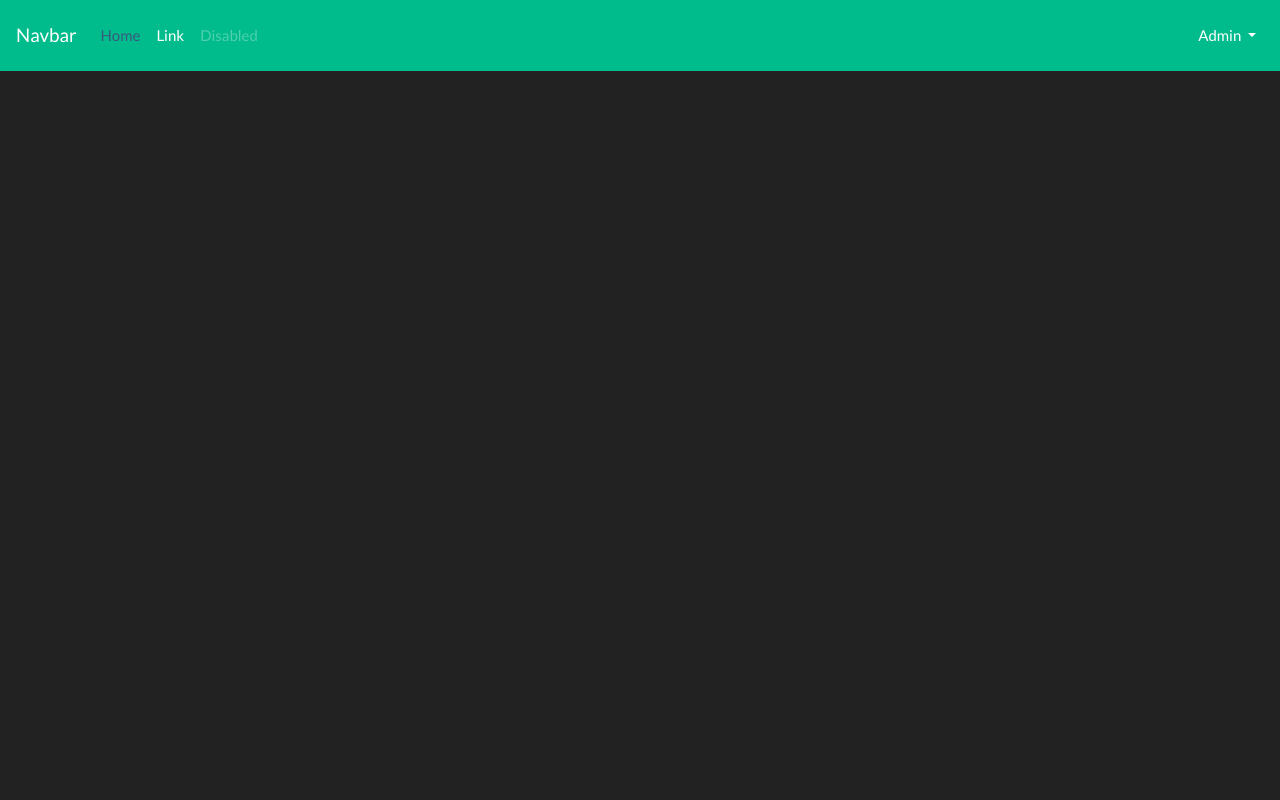
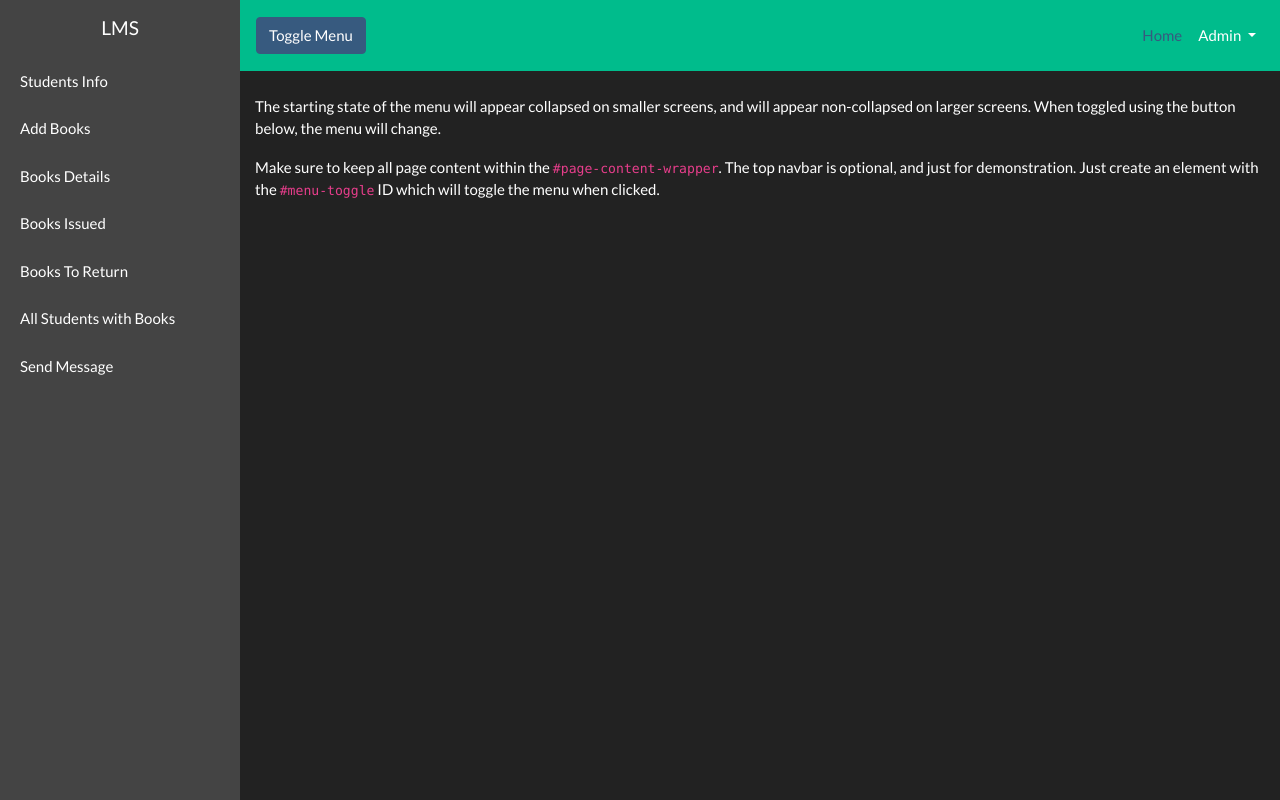
Before and after one commit to RyanMichaelNasalinas/LibraryManagementSystem, a PHP site: page /dashboard.php in a window 1280 px wide. Run offline with PHP 8.4, Linux system fonts and the light colour scheme; a user stored in the database is signed in.

Commit message:
Added new feature for the website

```diff
--- a/assets/css/custom.css
+++ b/assets/css/custom.css
@@ -1,15 +1,55 @@
+body {
+  overflow-x: hidden;
+}
+
+#sidebar-wrapper {
+  min-height: 100vh;
+  margin-left: -15rem;
+  -webkit-transition: margin .25s ease-out;
+  -moz-transition: margin .25s ease-out;
+  -o-transition: margin .25s ease-out;
+  transition: margin .25s ease-out;
+}
+
+#sidebar-wrapper .sidebar-heading {
+  padding: 0.875rem 1.25rem;
+  font-size: 1.2rem;
+}
+
+#sidebar-wrapper .list-group {
+  width: 15rem;
+}
+
+#page-content-wrapper {
+  min-width: 100vw;
+}
+
+#wrapper.toggled #sidebar-wrapper {
+  margin-left: 0;
+}
+
+@media (min-width: 768px) {
+  #sidebar-wrapper {
+    margin-left: 0;
+  }
+
+  #page-content-wrapper {
+    min-width: 0;
+    width: 100%;
+  }
+
+  #wrapper.toggled #sidebar-wrapper {
+    margin-left: -15rem;
+  }
+}
 
 #login-container .login-form {
   margin-top: 100px;
 }
 
-
-
-
-
 @media only screen and (max-width:600px) {
     #login-container .login-form {
-    margin-top: 50px;
-    width: 100%;
+      margin-top: 50px;
+      width: 100%;
   }
 }
--- a/class/Database.php
+++ b/class/Database.php
@@ -32,5 +32,4 @@ class Database {
             return $this->connection->escape_string($string);
         }
 }
-
 ?>
--- a/class/Login.php
+++ b/class/Login.php
@@ -17,7 +17,7 @@ class Login extends Database {
 
             if(password_verify($password, $row['password'])) {
                 $_SESSION['id'] = $row['id'];
-                $_SESSION['user_type'] = $row['user_type'];
+                $_SESSION['user_level'] = $row['user_level'];
                 $_SESSION['username'] = $row['username'];
                 return true;
             } else {
@@ -41,7 +41,7 @@ class Login extends Database {
 
             if(password_verify($password, $row['password'])) {
                 $_SESSION['id'] = $row['id'];
-                $_SESSION['user_type'] = $row['user_type'];
+                $_SESSION['user_level'] = $row['user_level'];
                 $_SESSION['username'] = $row['username'];
                 return true;
             } else {
--- a/dashboard.php
+++ b/dashboard.php
@@ -7,6 +7,18 @@
     }
 ?>
 
+      <div class="container-fluid">
+        <h1 class="mt-4"></h1>
+        <p>The starting state of the menu will appear collapsed on smaller screens, and will appear non-collapsed on larger screens. When toggled using the button below, the menu will change.</p>
+        <p>Make sure to keep all page content within the <code>#page-content-wrapper</code>. The top navbar is optional, and just for demonstration. Just create an element with the <code>#menu-toggle</code> ID which will toggle the menu when clicked.</p>
+      </div>
+    </div>
+    <!-- /#page-content-wrapper -->
+  </div>
+  <!-- /#wrapper -->
+
+
+
 
 
 
--- a/includes/footer.php
+++ b/includes/footer.php
@@ -1,5 +1,6 @@
     <script src="assets/js/jquery.js"></script>
     <script src="assets/js/bootstrap.min.js"></script>
+    <script src="assets/js/custom.js"></script>
 
 </body>
 </html>
--- a/includes/navigation.php
+++ b/includes/navigation.php
@@ -1,33 +1,44 @@
+<div class="d-flex" id="wrapper">
+    <!-- Sidebar -->
+    <div class="bg-secondary" id="sidebar-wrapper">
+      <div class="sidebar-heading text-center">LMS</div>
+        <div class="list-group list-group-flush">
+          <a href="studentinfo.php" class="list-group-item list-group-item-action bg-secondary">Students Info</a>
+          <a href="#" class="list-group-item list-group-item-action bg-secondary">Add Books</a>
+          <a href="#" class="list-group-item list-group-item-action bg-secondary">Books Details</a>
+          <a href="#" class="list-group-item list-group-item-action bg-secondary">Books Issued</a>
+          <a href="#" class="list-group-item list-group-item-action bg-secondary">Books To Return</a>
+          <a href="#" class="list-group-item list-group-item-action bg-secondary">All Students with Books</a>
+          <a href="#" class="list-group-item list-group-item-action bg-secondary">Send Message</a>
+        </div>
+    </div>
+    <!-- /#sidebar-wrapper -->
+    <!-- Page Content -->
+    <div id="page-content-wrapper">
+
       <nav class="navbar navbar-expand-lg navbar-light bg-light">
-  <a class="navbar-brand" href="#">Navbar</a>
+        <button class="btn btn-primary" id="menu-toggle">Toggle Menu</button>
+
         <button class="navbar-toggler" type="button" data-toggle="collapse" data-target="#navbarSupportedContent" aria-controls="navbarSupportedContent" aria-expanded="false" aria-label="Toggle navigation">
           <span class="navbar-toggler-icon"></span>
         </button>
 
         <div class="collapse navbar-collapse" id="navbarSupportedContent">
-    <ul class="navbar-nav mr-auto">
+          <ul class="navbar-nav ml-auto mt-2 mt-lg-0">
             <li class="nav-item active">
               <a class="nav-link" href="#">Home <span class="sr-only">(current)</span></a>
             </li>
-      <li class="nav-item">
-        <a class="nav-link" href="#">Link</a>
-      </li>
-      <li class="nav-item">
-        <a class="nav-link disabled" href="#" tabindex="-1" aria-disabled="true">Disabled</a>
-      </li>
-    </ul>
-    <div class="my-2 my-lg-0">
-     <ul class="navbar-nav ">
             <li class="nav-item dropdown">
               <a class="nav-link dropdown-toggle" href="#" id="navbarDropdown" role="button" data-toggle="dropdown" aria-haspopup="true" aria-expanded="false">
                <?= $_SESSION['username']; ?>
               </a>
               <div class="dropdown-menu dropdown-menu-right" aria-labelledby="navbarDropdown">
+                <!-- <a class="dropdown-item" href="#">Action</a>
+                <a class="dropdown-item" href="#">Another action</a>
+                <div class="dropdown-divider"></div> -->
                 <a class="dropdown-item" href="logout.php">Logout</a>
-
               </div>
             </li>
           </ul>
         </div>
-  </div>
       </nav>
```
Also changed, not shown: index.php (+5 -4 lines), studentinfo.php (added, +61 -0 lines). Lines whose indentation alone changed are shown as unchanged.
